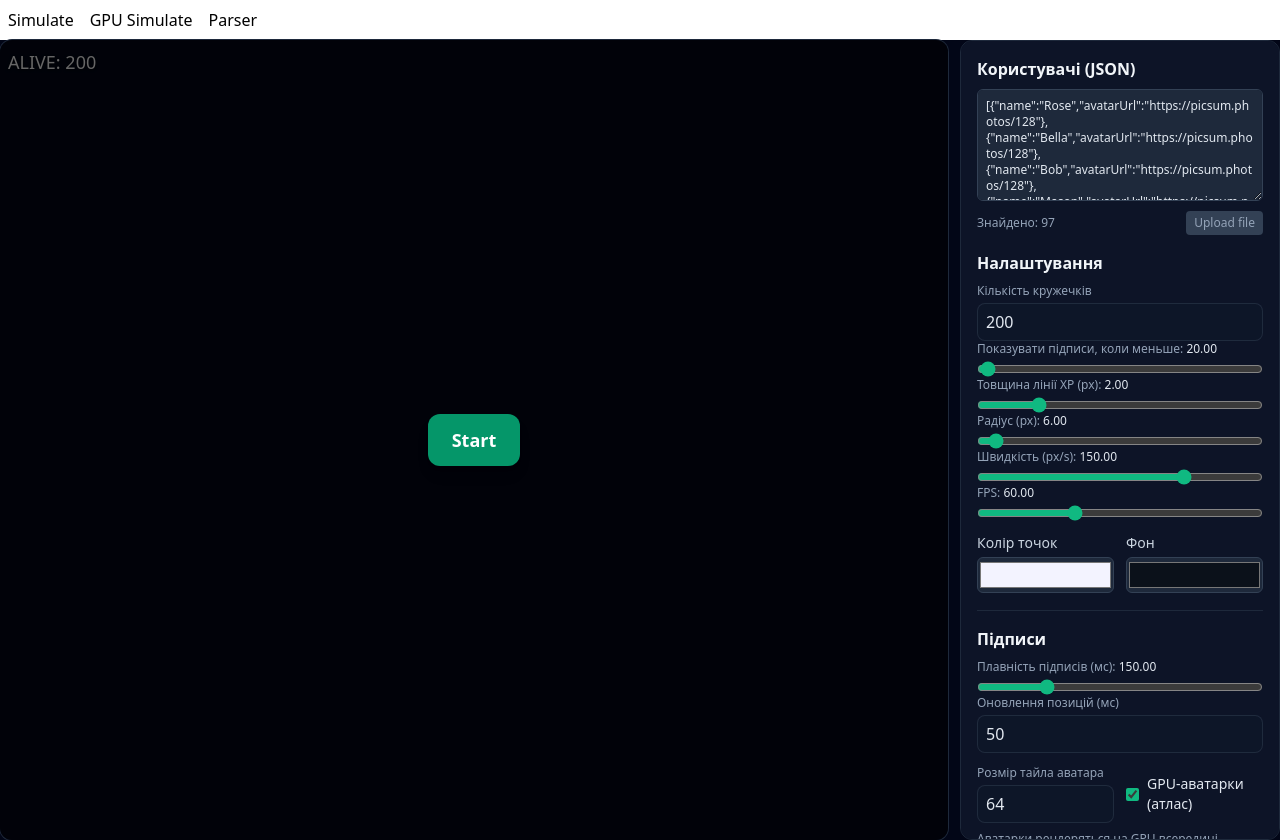
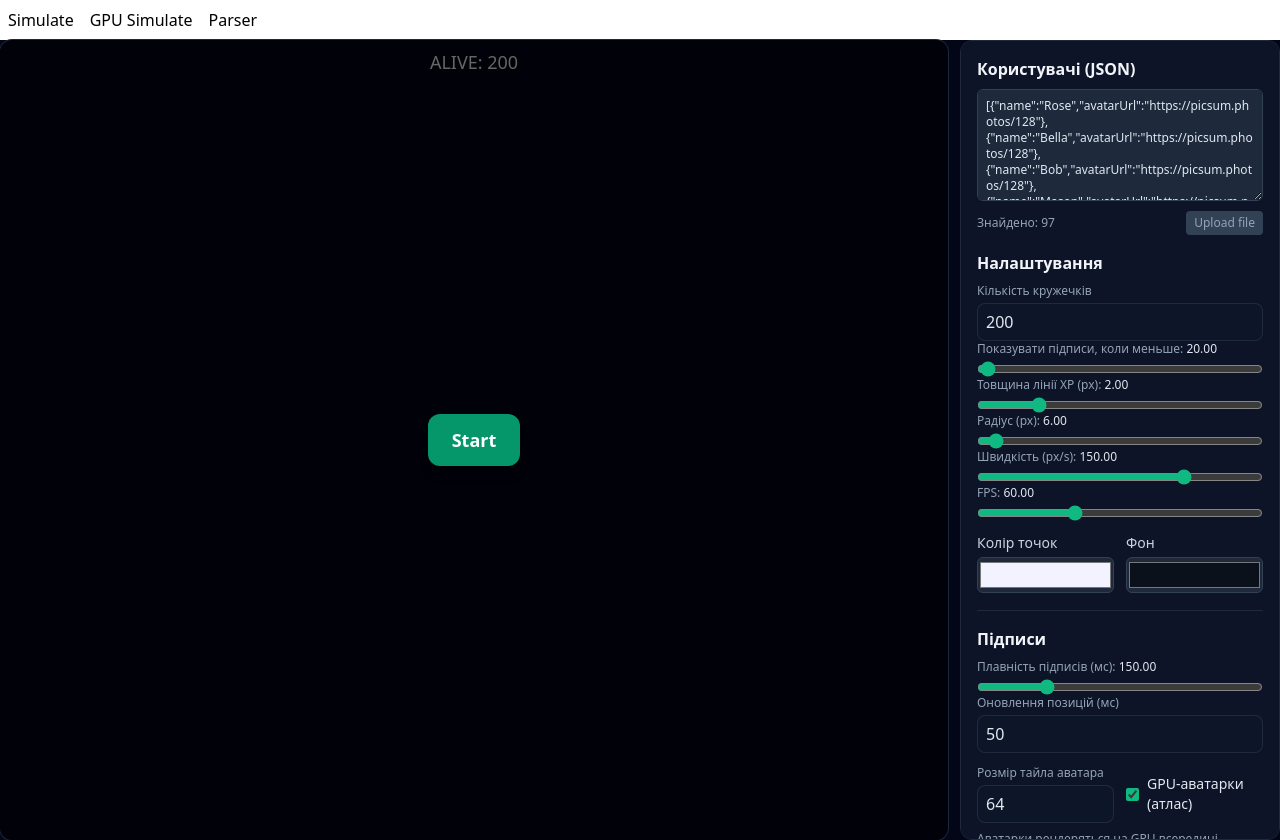
Before and after one commit to savvoff/ff, a Vue app: page /#/gpu in a window 1280 px wide. Built offline with nearby package versions, Linux system fonts and the light colour scheme.

Commit message:
fix(): move alive text to the center

```diff
--- a/src/views/Gpu.vue
+++ b/src/views/Gpu.vue
@@ -493,7 +493,7 @@ onBeforeUnmount(() => {
       <!-- 2D overlay for labels (names only; avatars are on GPU) -->
       <canvas v-show="showLabelsCanvas" ref="labelsRef" class="z-10 absolute inset-0 pointer-events-none"></canvas>
       <!-- Alive counter -->
-      <div class="top-0 left-0 absolute">
+      <div class="top-0 left-0 absolute w-full text-center">
         <p class="text-shadow p-2 text-white text-lg uppercase">
           Alive: <span class="tabular-nums">{{ lastAliveCount }}</span>
         </p>
```
